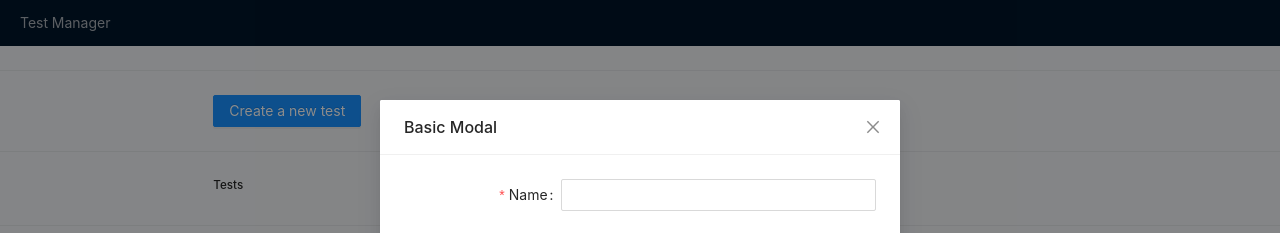
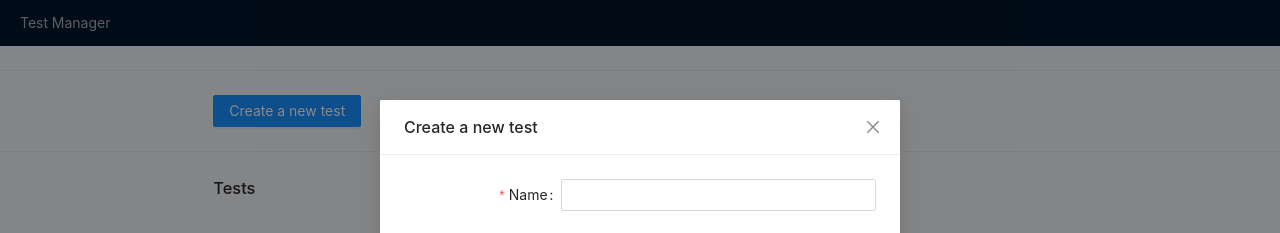
Before and after one commit to tahsinozden/test-man, a React (Create React App) app in the folder test-man-ui/: page / in a window 1280 px wide. Both pictures are taken after a click on the button "Create a new test". Shown: the top 233 px of the page. Built offline with nearby package versions, Linux system fonts and the light colour scheme; no server answers.

Commit message:
minor changes

```diff
--- a/test-man-ui/src/components/CreateTestModal.tsx
+++ b/test-man-ui/src/components/CreateTestModal.tsx
@@ -27,7 +27,7 @@ const CreateTestModal: React.FC<CreateTestModalProps> = ({onNewTestCreated}: Cre
             <Button type="primary" onClick={showModal}>
                 Create a new test
             </Button>
-            <Modal title="Basic Modal" visible={isModalVisible} onCancel={handleCancel} footer={null}>
+            <Modal title="Create a new test" visible={isModalVisible} onCancel={handleCancel} footer={null}>
                 <CreateTest onNewTestCreated={handleTestCreated}/>
             </Modal>
         </>
--- a/test-man-ui/src/components/TestManager.tsx
+++ b/test-man-ui/src/components/TestManager.tsx
@@ -39,7 +39,7 @@ const TestManager: React.FC = () => {
                     <Row>
                         <Col span={4} />
                         <Col>
-                            <h5>Tests</h5>
+                            <h3>Tests</h3>
                         </Col>
                     </Row>
                     <Row>
```
